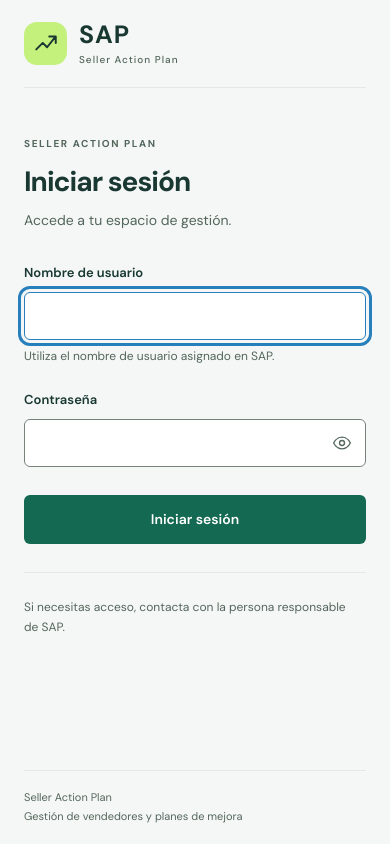
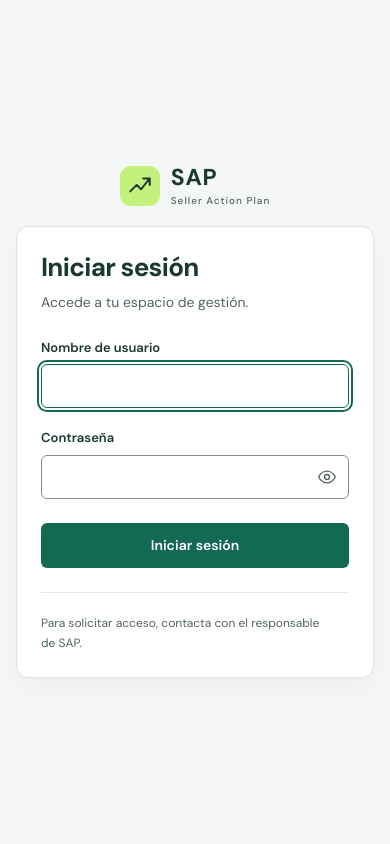
Before and after one commit to Pablorossl/Seller-Action-Plan-SAP-, a Django app: page /accounts/login/ in a window 390 px wide. Run offline with Django 5.2, Linux system fonts and the light colour scheme; parts of the project's set-up code (start-up, migrations or seed data) failed here and were passed over.

Commit message:
style(auth): optimizar interfaz de inicio de sesión
Mejorar contraste, profundidad y jerarquía visual.

Rediseñar campos, superficies y distribución del formulario.

Optimizar espaciados y adaptación responsive.

Unificar la identidad visual con el diseño de SAP.

```diff
--- a/backend/sellers/static/sap/login.css
+++ b/backend/sellers/static/sap/login.css
@@ -4,12 +4,12 @@
   font-family: "DM Sans", ui-sans-serif, system-ui, -apple-system, BlinkMacSystemFont, "Segoe UI", sans-serif;
   font-synthesis: none;
   color: #183831;
-  background: #f5f7f6;
+  background: #f4f7f5;
   color-scheme: light;
   --login-green: #146952;
   --login-muted: #53665c;
   --login-line: #e3e9e5;
-  --login-focus: #277fbc;
+  --login-focus: #146952;
 }
 * { box-sizing: border-box; }
 body {
@@ -17,8 +17,9 @@ body {
   min-width: 280px;
   min-height: 100vh;
   min-height: 100svh;
-  display: flex;
-  flex-direction: column;
+  display: grid;
+  place-items: center;
+  padding: 32px 20px;
   font-size: 14px;
   line-height: 1.6;
 }
@@ -26,63 +27,55 @@ button, input { font: inherit; }
 button { cursor: pointer; touch-action: manipulation; }
 button, input { -webkit-tap-highlight-color: transparent; }
 button:focus-visible, input:focus-visible, a:focus-visible, [tabindex="-1"]:focus-visible {
-  outline: 3px solid var(--login-focus);
-  outline-offset: 3px;
+  outline: 2px solid var(--login-focus);
+  outline-offset: 2px;
 }
 [hidden] { display: none !important; }
 .login-header {
-  margin-inline: clamp(24px, 5vw, 80px);
-  min-height: 112px;
-  border-bottom: 1px solid var(--login-line);
+  margin-bottom: 24px;
   display: flex;
   align-items: center;
-  justify-content: space-between;
-  gap: 24px;
+  justify-content: center;
 }
-.login-brand { display: flex; align-items: center; gap: 12px; }
+.login-brand { display: flex; align-items: center; gap: 11px; }
 .login-brand-mark {
-  width: 43px;
-  height: 43px;
-  border-radius: 13px;
+  width: 40px;
+  height: 40px;
+  border-radius: 11px;
   display: grid;
   place-items: center;
   background: #c3f17c;
 }
-.login-brand-name { font-size: 25px; font-weight: 700; letter-spacing: 1px; line-height: 1; }
+.login-brand-name { font-size: 23px; font-weight: 700; letter-spacing: 0.8px; line-height: 1; }
 .login-brand-name small {
   display: block;
-  margin-top: 8px;
+  margin-top: 7px;
   color: var(--login-muted);
   font-size: 10px;
   font-weight: 450;
   letter-spacing: 1px;
 }
-.login-workspace { font-size: 12px; color: var(--login-muted); }
 .login-main {
-  flex: 1;
-  display: flex;
-  align-items: center;
-  justify-content: center;
-  padding: 64px 24px 80px;
+  width: 100%;
+  max-width: 440px;
 }
-.login-content { width: 100%; max-width: 384px; }
-.login-heading { margin-bottom: 32px; }
-.login-eyebrow {
-  margin: 0 0 12px;
-  font-size: 10px;
-  font-weight: 650;
-  letter-spacing: 1.6px;
-  color: var(--login-muted);
+.login-content {
+  padding: 32px;
+  border: 1px solid #dde5df;
+  border-radius: 12px;
+  background: #fff;
+  box-shadow: 0 2px 4px #142f2e04, 0 12px 32px #142f2e08;
 }
-h1 { margin: 0 0 10px; font-size: 30px; font-weight: 650; line-height: 1.25; letter-spacing: -1px; }
+.login-heading { margin-bottom: 24px; }
+h1 { margin: 0 0 8px; font-size: 26px; font-weight: 650; line-height: 1.25; letter-spacing: -0.7px; }
 .login-heading > p:last-child { margin: 0; color: var(--login-muted); }
-.login-field + .login-field { margin-top: 24px; }
-.login-field label { display: block; margin-bottom: 8px; font-size: 13px; font-weight: 550; }
+.login-field + .login-field { margin-top: 20px; }
+.login-field label { display: block; margin-bottom: 6px; font-size: 13px; font-weight: 550; }
 .login-field input {
   width: 100%;
   min-width: 0;
-  height: 48px;
-  border: 1px solid #748278;
+  height: 44px;
+  border: 1px solid #829087;
   border-radius: 6px;
   padding: 0 13px;
   color: #183831;
@@ -94,13 +87,24 @@ h1 { margin: 0 0 10px; font-size: 30px; font-weight: 650; line-height: 1.25; let
 .login-field input:focus { border-color: var(--login-focus); }
 .login-field input[aria-invalid="true"] { border-color: #ad382d; }
 .login-field input:read-only { background: #f0f3f1; }
+/* Keep browser autofill legible on the same white surface as manual input.
+   The inset fill covers the browser tint without delaying autofill feedback. */
+.login-field input:autofill {
+  box-shadow: 0 0 0 1000px #fff inset;
+  caret-color: #183831;
+}
+.login-field input:-webkit-autofill {
+  -webkit-box-shadow: 0 0 0 1000px #fff inset;
+  -webkit-text-fill-color: #183831;
+  caret-color: #183831;
+}
 .login-hint { margin: 7px 0 0; font-size: 12px; color: var(--login-muted); }
 .login-password { position: relative; }
 .login-password input { padding-right: 52px; }
 .login-password-toggle {
   position: absolute;
-  right: 3px;
-  top: 3px;
+  right: 1px;
+  top: 1px;
   width: 42px;
   height: 42px;
   display: grid;
@@ -117,9 +121,9 @@ h1 { margin: 0 0 10px; font-size: 30px; font-weight: 650; line-height: 1.25; let
 .login-password-toggle[aria-pressed="true"] .login-eye-slash { display: block; }
 .login-submit {
   width: 100%;
-  min-height: 48px;
-  margin-top: 28px;
-  padding: 12px 16px;
+  min-height: 44px;
+  margin-top: 24px;
+  padding: 10px 16px;
   display: flex;
   justify-content: center;
   align-items: center;
@@ -146,8 +150,8 @@ h1 { margin: 0 0 10px; font-size: 30px; font-weight: 650; line-height: 1.25; let
 }
 @keyframes login-spin { to { transform: rotate(360deg); } }
 .login-help {
-  margin: 28px 0 0;
-  padding-top: 24px;
+  margin: 24px 0 0;
+  padding-top: 20px;
   border-top: 1px solid var(--login-line);
   color: var(--login-muted);
   font-size: 12px;
@@ -155,7 +159,7 @@ h1 { margin: 0 0 10px; font-size: 30px; font-weight: 650; line-height: 1.25; let
   text-wrap: pretty;
 }
 .login-error {
-  margin-bottom: 24px;
+  margin-bottom: 20px;
   padding: 12px 14px;
   border: 1px solid #edc7b8;
   border-radius: 6px;
@@ -167,16 +171,6 @@ h1 { margin: 0 0 10px; font-size: 30px; font-weight: 650; line-height: 1.25; let
 .login-error p, .login-field-error p { margin: 0; }
 .login-error p + p { margin-top: 8px; }
 .login-field-error { margin-top: 7px; color: #99432c; font-size: 12px; }
-.login-footer {
-  margin-inline: clamp(24px, 5vw, 80px);
-  padding-block: 22px;
-  border-top: 1px solid var(--login-line);
-  display: flex;
-  justify-content: space-between;
-  gap: 16px;
-  color: var(--login-muted);
-  font-size: 11px;
-}
 .sr-only {
   position: absolute;
   width: 1px;
@@ -186,20 +180,19 @@ h1 { margin: 0 0 10px; font-size: 30px; font-weight: 650; line-height: 1.25; let
   clip-path: inset(50%);
   white-space: nowrap;
 }
-@media (min-width: 1800px) {
-  .login-header, .login-footer { width: 1280px; margin-inline: auto; }
+@media (max-width: 600px) {
+  body { padding: 24px 16px; }
+  .login-header { margin-bottom: 20px; }
+  .login-content { padding: 24px; }
+  .login-field input { font-size: 16px; } /* Avoid zooming the viewport on iOS. */
 }
-@media (max-width: 600px) {
-  .login-header { min-height: 88px; }
-  .login-workspace { display: none; }
-  .login-main { align-items: flex-start; padding: 48px 24px 56px; }
-  h1 { font-size: 28px; }
-  .login-field input { font-size: 16px; } /* Avoid zooming the viewport on iOS. */
-  .login-footer { flex-direction: column; gap: 2px; padding-block: 18px; }
+@media (max-height: 650px) {
+  body { padding-block: 20px; }
+  .login-header { margin-bottom: 20px; }
+  .login-content { padding-block: 24px; }
 }
-@media (max-height: 650px) and (min-width: 601px) {
-  .login-header { min-height: 88px; }
-  .login-main { padding-block: 40px; }
+@media (max-width: 360px) {
+  .login-content { padding-inline: 20px; }
 }
 @media (prefers-reduced-motion: reduce) {
   *, *::before, *::after { animation: none !important; transition: none !important; }
--- a/backend/templates/registration/locked_out.html
+++ b/backend/templates/registration/locked_out.html
@@ -2,7 +2,6 @@
 {% block title %}Acceso limitado · Seller Action Plan{% endblock %}
 {% block login_content %}
 <div class="login-heading">
-  <p class="login-eyebrow">SELLER ACTION PLAN</p>
   <h1 id="login-title">Acceso temporalmente limitado</h1>
   <p>Se han registrado demasiados intentos de acceso. Espera 15 minutos antes de intentarlo de nuevo.</p>
 </div>
--- a/backend/templates/registration/login.html
+++ b/backend/templates/registration/login.html
@@ -6,6 +6,7 @@
 <script src="{% static 'sap/login.js' %}" defer></script>
 {% endblock %}
 {% block body %}
+<main class="login-main">
   <header class="login-header">
     <div class="login-brand">
       <span class="login-brand-mark" aria-hidden="true">
@@ -13,14 +14,11 @@
       </span>
       <span class="login-brand-name">SAP<small>Seller Action Plan</small></span>
     </div>
-  <span class="login-workspace">Marketplace workspace</span>
   </header>
 
-<main class="login-main">
   <section class="login-content" aria-labelledby="login-title">
     {% block login_content %}
     <div class="login-heading">
-      <p class="login-eyebrow">SELLER ACTION PLAN</p>
       <h1 id="login-title">Iniciar sesión</h1>
       <p>Accede a tu espacio de gestión.</p>
     </div>
@@ -37,10 +35,9 @@
         <input id="id_username" name="username" type="text" value="{{ form.username.value|default_if_none:'' }}"
           autocomplete="username" autocapitalize="none" spellcheck="false" required
           maxlength="{{ form.username.field.widget.attrs.maxlength }}"
-          aria-describedby="username-hint{% if form.username.errors %} username-errors{% endif %}{% if form.non_field_errors %} login-errors{% endif %}"
+          {% if form.username.errors or form.non_field_errors %}aria-describedby="{% if form.username.errors %}username-errors {% endif %}{% if form.non_field_errors %}login-errors{% endif %}"{% endif %}
           {% if form.username.errors or form.non_field_errors %}aria-invalid="true"{% endif %}
           {% if not form.errors %}autofocus{% endif %}>
-        <p id="username-hint" class="login-hint">Utiliza el nombre de usuario asignado en SAP.</p>
         {% if form.username.errors %}<div id="username-errors" class="login-field-error">{% for error in form.username.errors %}<p>{{ error }}</p>{% endfor %}</div>{% endif %}
       </div>
 
@@ -65,13 +62,8 @@
       <p class="login-status sr-only" role="status" aria-live="polite"></p>
     </form>
 
-    <p class="login-help">Si necesitas acceso, contacta con la persona responsable de SAP.</p>
+    <p class="login-help">Para solicitar acceso, contacta con el responsable de SAP.</p>
     {% endblock %}
   </section>
 </main>
-
-<footer class="login-footer">
-  <span>Seller Action Plan</span>
-  <span>Gestión de vendedores y planes de mejora</span>
-</footer>
 {% endblock %}
```
Also changed, not shown: scripts/verify_login.py (+31 -4 lines). Lines whose indentation alone changed are shown as unchanged.
